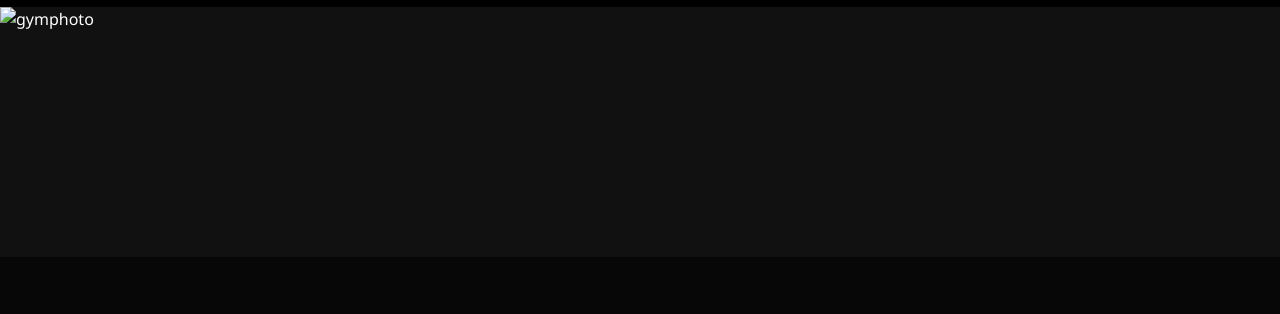
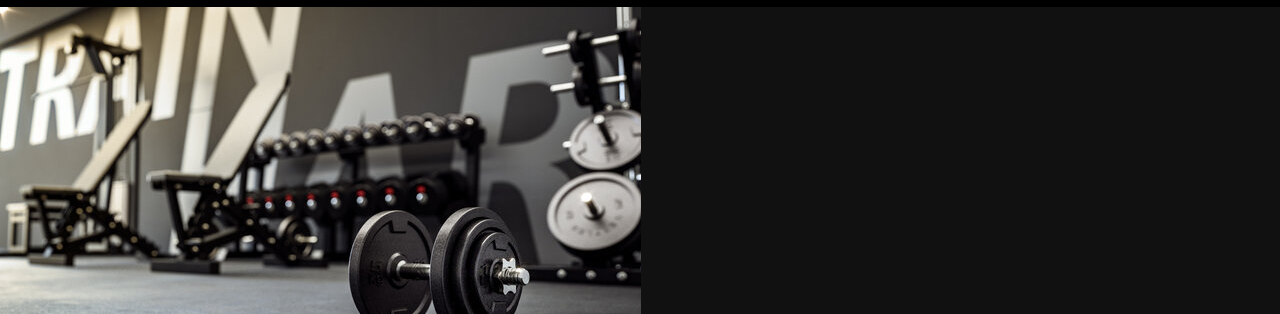
Before and after one commit to Bharath5551/gymmembership, a website: page frontend/index.html in a window 1280 px wide. Shown: the part 71-385 px from the top of the page. Drawn offline with Linux system fonts and the light colour scheme; files that its build step writes are made by us from their sources.

Commit message:
Update index.html

```diff
--- a/frontend/index.html
+++ b/frontend/index.html
@@ -18,7 +18,7 @@
       </nav>
     </div>
   </header>
-<img src="frontend/gymimag.jpg" alt="gymphoto" />
+<img src="gymimag.jpg" alt="gymphoto" />
 
   <section class="hero">
     <div class="hero-content">
```
